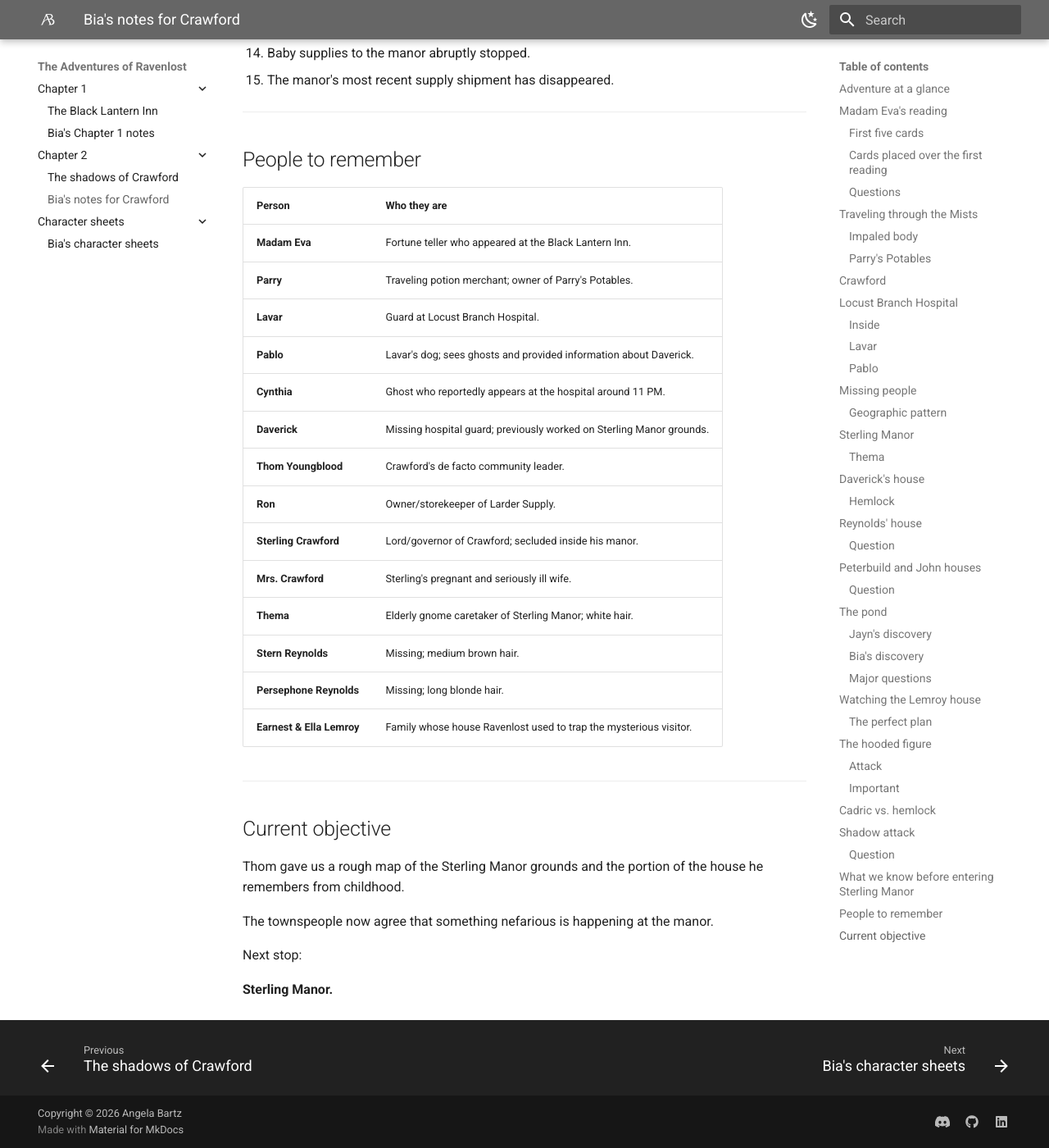
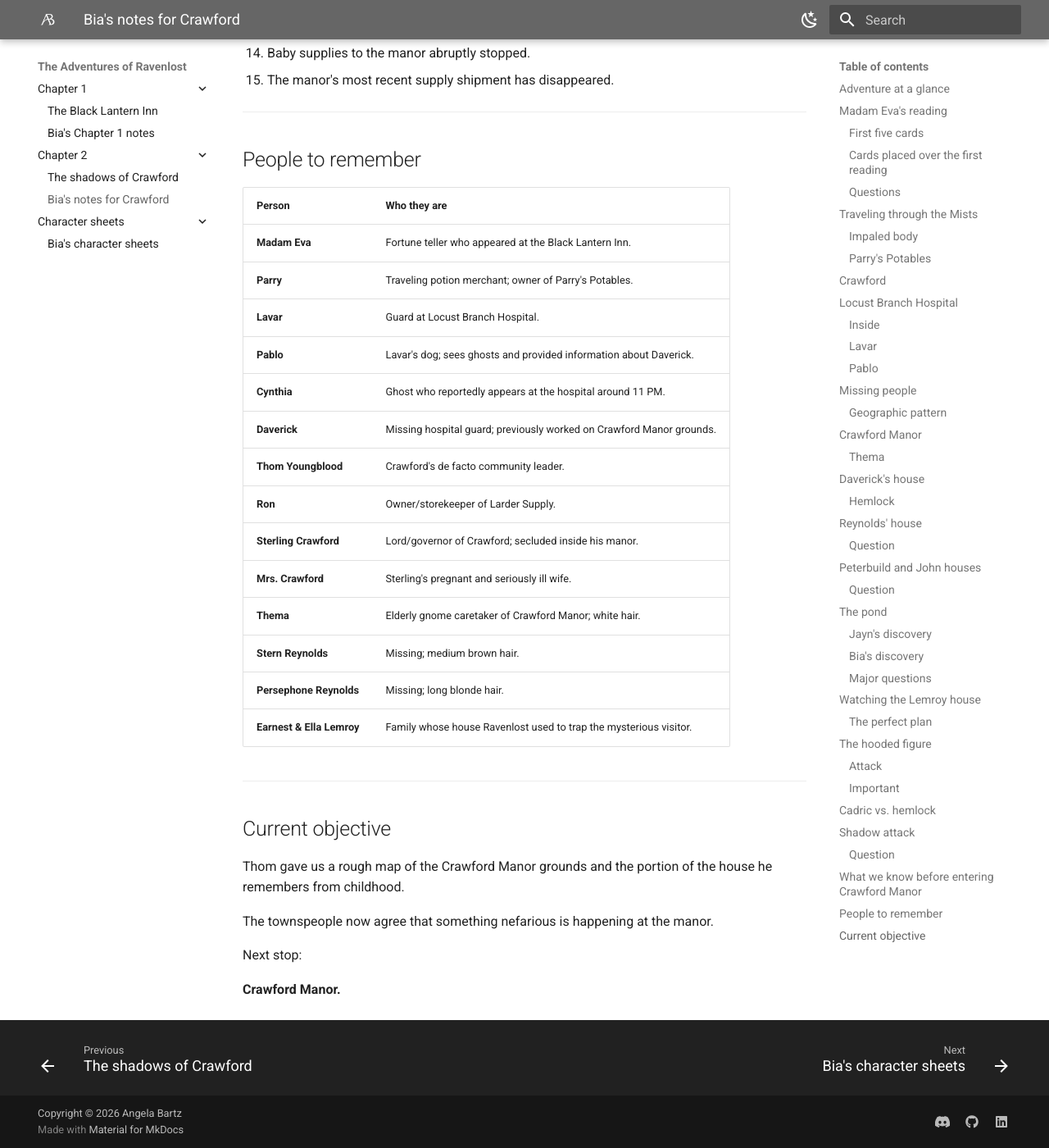
Before and after one commit to ABartzGit/ravenlost, an MkDocs documentation site: the page built from docs/chapter02/chapter-02-dnd-crawford-notes.md, in a window 1280 px wide and 1400 px high, scrolled down 12100 px. Shown: the whole window at 82% size. Built offline with MkDocs 1.6.1 and Material for MkDocs 9.7.7, drawn with Linux system fonts in a browser that asks for light colours; some of the changed text lies outside the part shown.

Commit message:
minor edits

```diff
--- a/docs/chapter02/chapter-02-dnd-crawford-notes.md
+++ b/docs/chapter02/chapter-02-dnd-crawford-notes.md
@@ -6,7 +6,7 @@
 **Destination:** Mordenshire, Mordent
 **Unexpected stop:** Crawford
 **Primary mystery:** Multiple people and entire families have disappeared without signs of forced entry or robbery.
-**Main suspect/location:** Sterling Manor
+**Main suspect/location:** Crawford Manor
 **Other suspicious location:** Locust Branch Hospital
 
 ---
@@ -84,7 +84,7 @@ Nearby:
 
 - Crawford
 - Locust Branch Hospital
-- Sterling Manor
+- Crawford Manor
 - Pond / river
 - Woods
 
@@ -128,7 +128,7 @@ He told us:
 - Daverick should have walked to work.
 - There was a town meeting at the Raven's Claw Inn about the disappearances.
 - Crawford is governed by **Sterling Crawford**.
-- Sterling has been secluded in Sterling Manor since his pregnant wife became ill.
+- Sterling has been secluded in Crawford Manor since his pregnant wife became ill.
 
 ### Pablo
 
@@ -154,14 +154,14 @@ According to **Thom Youngblood**, Crawford's de facto leader:
 
 | Missing | When | Notes |
 |---|---:|---|
-| **Lone Farmer John** | 9 days ago | Lives closest to Sterling Manor. |
+| **Lone Farmer John** | 9 days ago | Lives closest to Crawford Manor. |
 | **Peterbuild family** | 5 days ago | Husband, wife, and son. Neighbors noticed no smoke from chimney. |
 | **Stern & Persephone Reynolds** | Last night | Husband and wife. |
-| **Daverick** | Discovered today | Hospital night guard; also tended Sterling Manor's grounds. |
+| **Daverick** | Discovered today | Hospital night guard; also tended Crawford Manor's grounds. |
 
 ### Geographic pattern
 
-Moving outward from Sterling Manor:
+Moving outward from Crawford Manor:
 
 1. Lone Farmer John
 2. Peterbuilds
@@ -172,7 +172,7 @@ The disappearances appear to be moving progressively farther away from the manor
 
 ---
 
-## Sterling Manor
+## Crawford Manor
 
 **Sterling Crawford** owns/runs the manor and governs Crawford.
 
@@ -192,7 +192,7 @@ Known information:
 
 ### Thema
 
-**Thema** is the caretaker at Sterling Manor.
+**Thema** is the caretaker at Crawford Manor.
 
 Known information:
 
@@ -381,7 +381,7 @@ Elisandra heard:
 
 Jayn saw:
 
-- A **black figure flying toward Sterling Manor**.
+- A **black figure flying toward Crawford Manor**.
 
 ### Important
 
@@ -435,18 +435,18 @@ No further attacks that night.
 
 Were the shadows connected to:
 
-- Sterling Manor?
+- Crawford Manor?
 - The hooded figure?
 - Locust Branch Hospital?
 - Something else entirely?
 
 ---
 
-## What we know before entering Sterling Manor
+## What we know before entering Crawford Manor
 
 Evidence connecting the disappearances to the manor:
 
-1. Missing households are progressively farther from Sterling Manor.
+1. Missing households are progressively farther from Crawford Manor.
 2. Daverick also worked on the manor grounds.
 3. Daverick had an expensive porcelain tea service likely associated with the Crawfords.
 4. Daverick's tea contained hemlock.
@@ -455,7 +455,7 @@ Evidence connecting the disappearances to the manor:
 7. A hooded figure attempted the same poisoned-tea method at the Lemroy house.
 8. The hooded figure was approximately Thema's size.
 9. After disappearing, something traveled through the water toward the manor.
-10. Jayn saw a black figure fly toward Sterling Manor.
+10. Jayn saw a black figure fly toward Crawford Manor.
 11. Human and infant remains were found in the nearby pond.
 12. Sterling Crawford has isolated himself since his wife's illness and pregnancy.
 13. The Crawfords previously lost another pregnancy.
@@ -473,12 +473,12 @@ Evidence connecting the disappearances to the manor:
 | **Lavar** | Guard at Locust Branch Hospital. |
 | **Pablo** | Lavar's dog; sees ghosts and provided information about Daverick. |
 | **Cynthia** | Ghost who reportedly appears at the hospital around 11 PM. |
-| **Daverick** | Missing hospital guard; previously worked on Sterling Manor grounds. |
+| **Daverick** | Missing hospital guard; previously worked on Crawford Manor grounds. |
 | **Thom Youngblood** | Crawford's de facto community leader. |
 | **Ron** | Owner/storekeeper of Larder Supply. |
 | **Sterling Crawford** | Lord/governor of Crawford; secluded inside his manor. |
 | **Mrs. Crawford** | Sterling's pregnant and seriously ill wife. |
-| **Thema** | Elderly gnome caretaker of Sterling Manor; white hair. |
+| **Thema** | Elderly gnome caretaker of Crawford Manor; white hair. |
 | **Stern Reynolds** | Missing; medium brown hair. |
 | **Persephone Reynolds** | Missing; long blonde hair. |
 | **Earnest & Ella Lemroy** | Family whose house Ravenlost used to trap the mysterious visitor. |
@@ -487,10 +487,10 @@ Evidence connecting the disappearances to the manor:
 
 ## Current objective
 
-Thom gave us a rough map of the Sterling Manor grounds and the portion of the house he remembers from childhood.
+Thom gave us a rough map of the Crawford Manor grounds and the portion of the house he remembers from childhood.
 
 The townspeople now agree that something nefarious is happening at the manor.
 
 Next stop:
 
-**Sterling Manor.**
+**Crawford Manor.**
```
Also changed, not shown: docs/chapter02/chapter-02-crawford-battles.md (+12 -12 lines).
